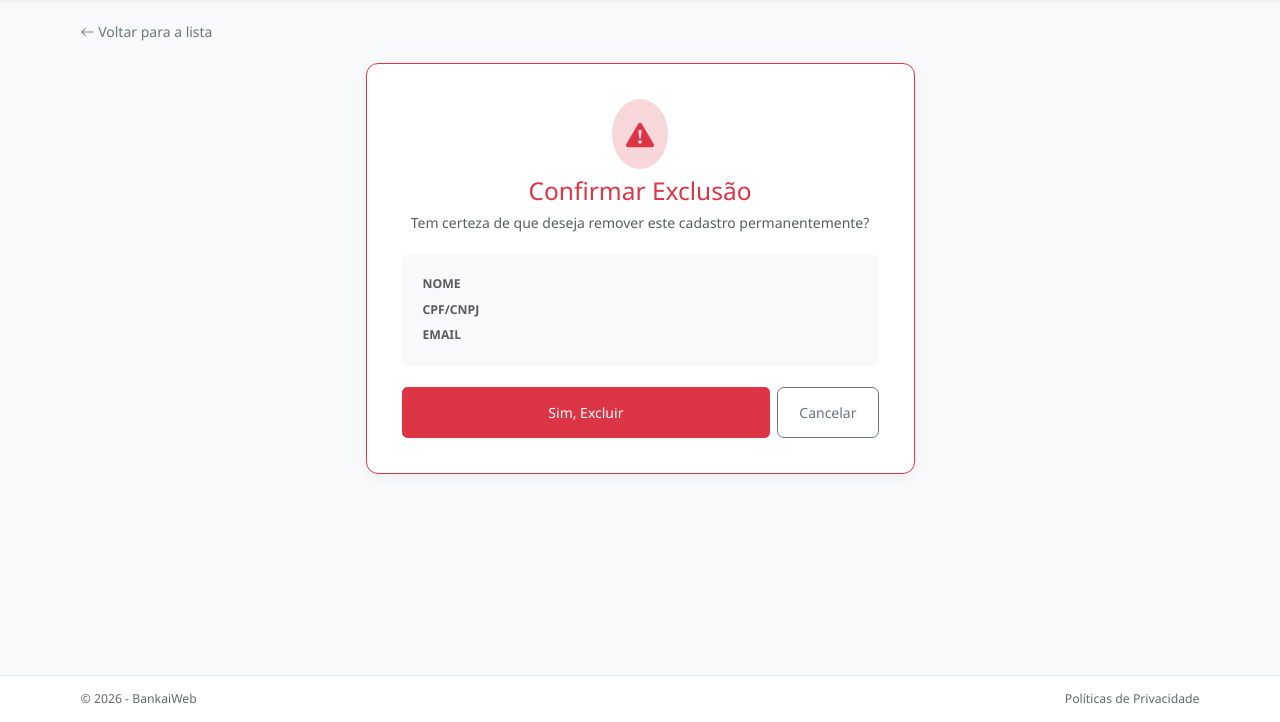
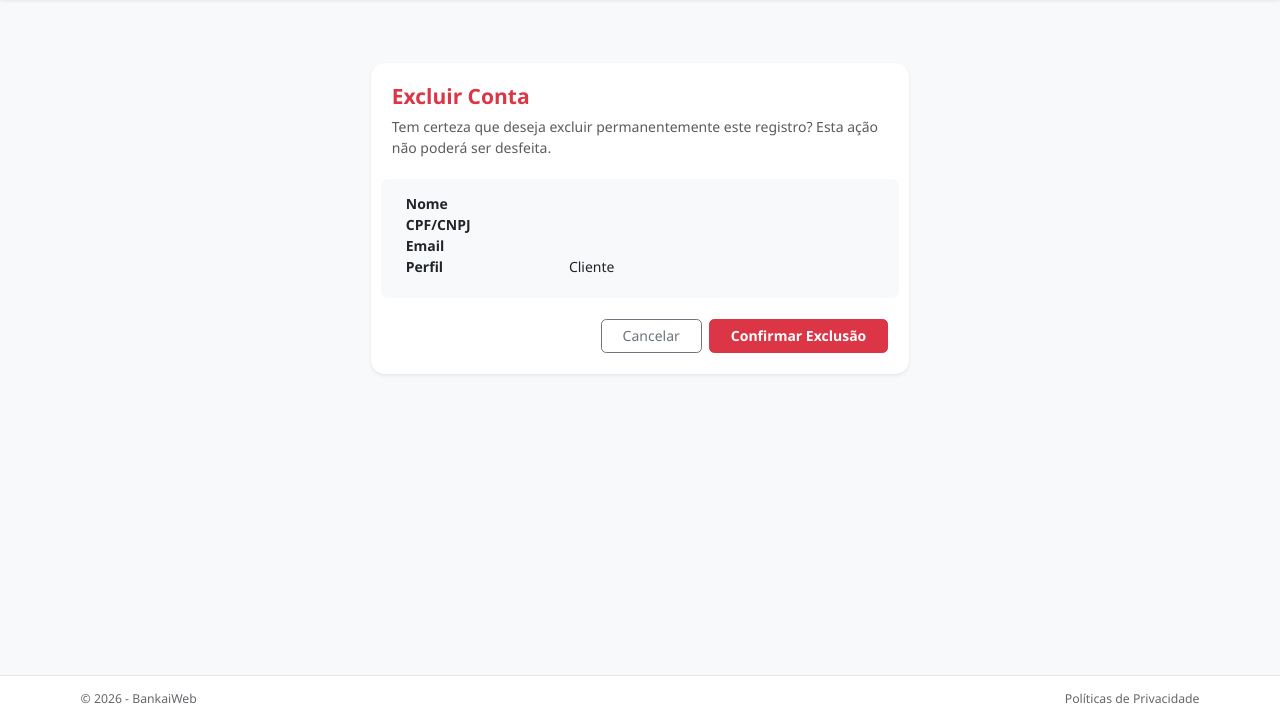
Before and after one commit to marcosdosea/Bankai, an ASP.NET Core app: template Codigo/Bankai/BankaiWeb/Views/Pessoa/Delete.cshtml in a window 1280 px wide. Shown: the part 78-800 px from the top of the page. Run offline with ASP.NET Core 8, Linux system fonts and the light colour scheme; the template is opened without the code that fills it, so the values that code supplies are empty; style sheets or scripts are compiled from the project's sources; some libraries are stand-ins or nearby versions.

Commit message:
corrgie a tela de delete

```diff
--- a/Codigo/Bankai/BankaiWeb/Views/Pessoa/Delete.cshtml
+++ b/Codigo/Bankai/BankaiWeb/Views/Pessoa/Delete.cshtml
@@ -1,48 +1,38 @@
 @model BankaiWeb.Models.PessoaViewModel
 
 @{
-    ViewData["Title"] = "Excluir Pessoa";
+    ViewData["Title"] = "Excluir Conta";
 }
 
-<div class="mb-4">
-    <a asp-action="Index" class="text-decoration-none text-secondary font-weight-bold">
-        <i class="bi bi-arrow-left"></i> Voltar para a lista
-    </a>
-</div>
+<div class="container py-5">
+    <div class="row justify-content-center">
+        <div class="col-md-6">
+            <div class="card shadow-sm border-0 rounded-4 p-4">
+                <h4 class="text-danger fw-bold mb-2">Excluir Conta</h4>
+                <p class="text-muted mb-4">Tem certeza que deseja excluir permanentemente este registro? Esta ação não poderá ser desfeita.</p>
 
-<div class="row justify-content-center">
-    <div class="col-md-7 col-lg-6">
-        <div class="bankai-card border-danger">
-            <div class="text-center mb-4">
-                <div class="d-inline-block p-3 rounded-circle bg-danger-subtle text-danger mb-2" style="font-size: 2rem;">
-                    <i class="bi bi-exclamation-triangle-fill"></i>
-                </div>
-                <h3 class="font-weight-bold text-danger">Confirmar Exclusão</h3>
-                <p class="text-muted">Tem certeza de que deseja remover este cadastro permanentemente?</p>
+                <dl class="row bg-light rounded-3 p-3 mb-4">
+                    <dt class="col-sm-4">@Html.DisplayNameFor(model => model.Nome)</dt>
+                    <dd class="col-sm-8 fw-bold">@Model.Nome</dd>
+
+                    <dt class="col-sm-4">@Html.DisplayNameFor(model => model.CpfCnpj)</dt>
+                    <dd class="col-sm-8">@Model.CpfCnpj</dd>
+
+                    <dt class="col-sm-4">@Html.DisplayNameFor(model => model.Email)</dt>
+                    <dd class="col-sm-8">@Model.Email</dd>
+
+                    <dt class="col-sm-4">Perfil</dt>
+                    <dd class="col-sm-8">@(Model.EhProfissional ? "Profissional" : "Cliente")</dd>
+                </dl>
+
+                <form asp-action="Delete">
+                    <input type="hidden" asp-for="Id" />
+                    <div class="d-flex justify-content-end gap-2">
+                        <a asp-action="Index" class="btn btn-outline-secondary px-4">Cancelar</a>
+                        <button type="submit" class="btn btn-danger fw-bold px-4">Confirmar Exclusão</button>
+                    </div>
+                </form>
             </div>
-
-            <div class="bg-light p-4 rounded-3 mb-4">
-                <div class="row mb-2">
-                    <div class="col-sm-4 text-muted small fw-bold">NOME</div>
-                    <div class="col-sm-8 fw-bold">@Model.Nome</div>
-                </div>
-                <div class="row mb-2">
-                    <div class="col-sm-4 text-muted small fw-bold">CPF/CNPJ</div>
-                    <div class="col-sm-8">@Model.CpfCnpj</div>
-                </div>
-                <div class="row">
-                    <div class="col-sm-4 text-muted small fw-bold">EMAIL</div>
-                    <div class="col-sm-8">@Model.Email</div>
-                </div>
-            </div>
-
-            <form asp-action="Delete">
-                <input type="hidden" asp-for="Id" />
-                <div class="d-flex gap-2">
-                    <button type="submit" class="btn btn-danger flex-grow-1 py-3 font-weight-bold">Sim, Excluir</button>
-                    <a asp-action="Index" class="btn btn-outline-secondary py-3 px-4 rounded-3">Cancelar</a>
-                </div>
-            </form>
         </div>
     </div>
 </div>
```
